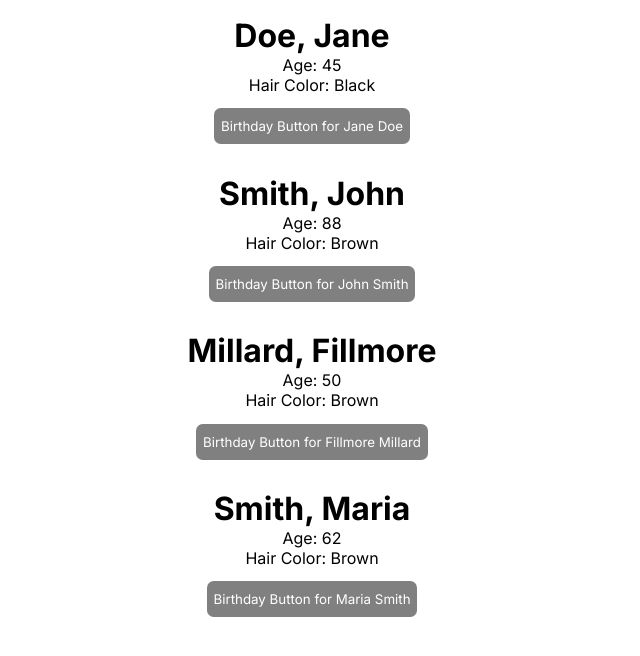
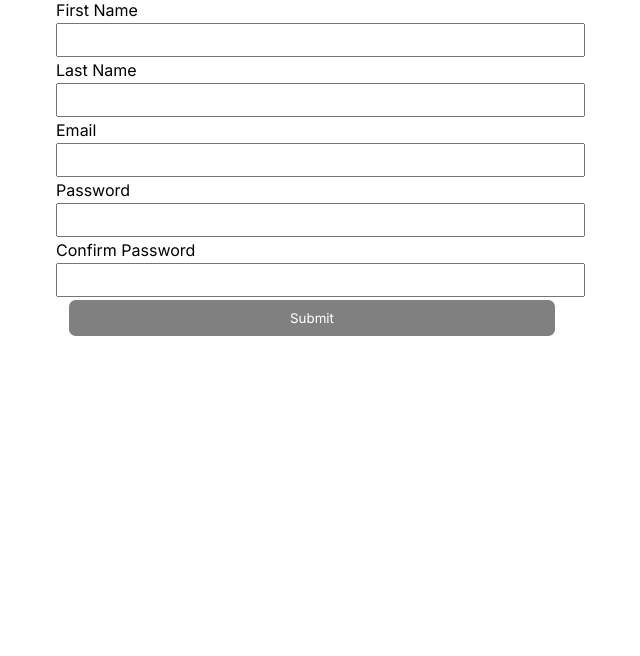
Before and after one commit to caceresrene/core-primerreact, a React (Create React App) app: page / in a window 1280 px wide. Shown: the top 656 px of the page, without its empty margins (328-968 px from the left). Built offline with nearby package versions, Linux system fonts and the light colour scheme.

Commit message:
practice formulario con hooks

```diff
--- a/src/App.css
+++ b/src/App.css
@@ -19,11 +19,22 @@
 	background-color: gray;
 	color: white;
 	border: none;
-	margin: 1em auto;
+	margin: auto 1em;
 	padding: 0.75em 0.5em;
 	border-radius: 0.5em;
 }
+.full-width {
+	width: 100%;
+}
 .button:hover {
 	cursor: pointer;
-  background-color: black;
+	background-color: black;
 }
+.input {
+	margin: 0.25em auto;
+	padding: 0.5em;
+}
+.flex-col {
+	display: flex;
+	flex-direction: column;
+}
--- a/src/App.jsx
+++ b/src/App.jsx
@@ -1,10 +1,11 @@
 import PersonCard from './components/PersonCard';
+import Form from './components/Form';
 import './App.css';
 
 function App() {
 	return (
 		<main className='container'>
-			<PersonCard
+			{/* <PersonCard
 				lastName={'Doe'}
 				firstName={'Jane'}
 				age={45}
@@ -27,7 +28,8 @@ function App() {
 				firstName={'Maria'}
 				age={62}
 				hairColor={'Brown'}
-			/>
+			/> */}
+			<Form />
 		</main>
 	);
 }
--- /dev/null
+++ b/src/components/Form.jsx
@@ -0,0 +1,75 @@
+import React, { useState } from 'react';
+import '../App.css';
+
+const Form = () => {
+	const [firstName, setFirstName] = useState('');
+	const [lastName, setLastName] = useState('');
+	const [email, setEmail] = useState('');
+	const [password, setPassword] = useState('');
+	const [confirmPassword, setConfirmPassword] = useState('');
+
+	const handleSubmit = (e) => {
+		e.preventDefault();
+		const newUser = { firstName, lastName, password, email, confirmPassword };
+	};
+
+	return (
+		<>
+			<form className='flex-col' onSubmit={handleSubmit}>
+				<div className='flex-col'>
+					<label htmlFor='firstName'>First Name</label>
+					<input
+						className='input full-width'
+						type='text'
+						name='firstName'
+						onChange={(e) => setFirstName(e.target.value)}
+					/>
+				</div>
+				<div className='flex-col'>
+					<label htmlFor='lastName'>Last Name</label>
+					<input
+						className='input full-width'
+						type='text'
+						name='lastName'
+						onChange={(e) => setLastName(e.target.value)}
+					/>
+				</div>
+				<div className='flex-col'>
+					<label htmlFor='email'>Email</label>
+					<input
+						className='input full-width'
+						type='email'
+						name='email'
+						onChange={(e) => setEmail(e.target.value)}
+					/>
+				</div>
+				<div className='flex-col'>
+					<label htmlFor='password'>Password</label>
+					<input
+						className='input full-width'
+						type='password'
+						name='password'
+						onChange={(e) => setPassword(e.target.value)}
+					/>
+				</div>
+				<div className='flex-col'>
+					<label htmlFor='confirmPassword'>Confirm Password</label>
+					<input
+						className='input full-width'
+						type='password'
+						name='confirmPassword'
+						onChange={(e) => setConfirmPassword(e.target.value)}
+					/>
+				</div>
+				<button className='button'>Submit</button>
+			</form>
+			<div>{firstName}</div>
+			<div>{lastName}</div>
+			<div>{email}</div>
+			<div>{password}</div>
+			<div>{confirmPassword}</div>
+		</>
+	);
+};
+
+export default Form;
```
